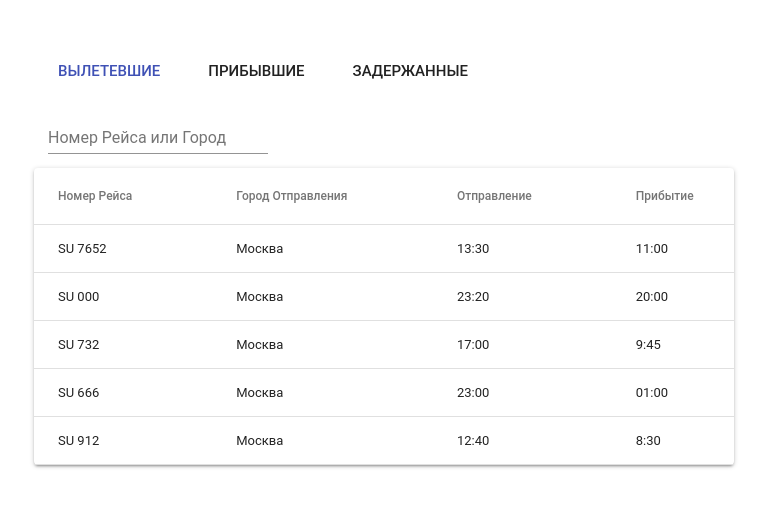
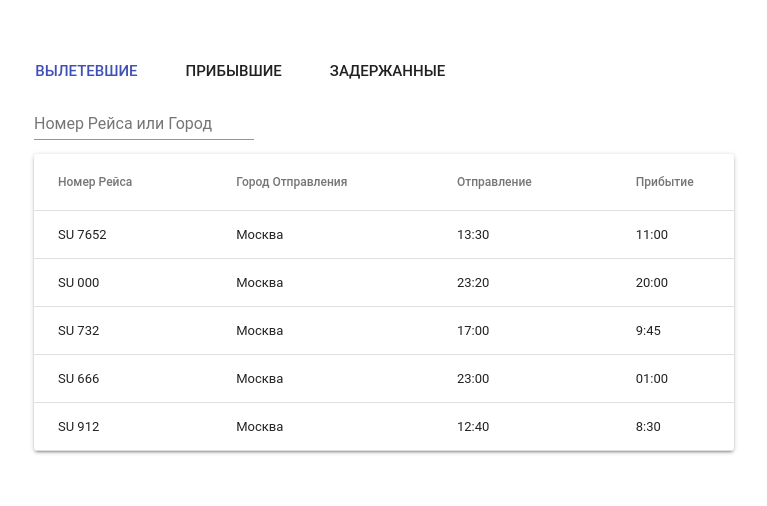
Before and after one commit to CodingMagesty/Flight-Table-App, a React (Create React App) app in the folder flight_app/: page / in a window 1280 px wide. Shown: the top 506 px of the page, without its empty margins (256-1023 px from the left). Built offline with nearby package versions, Linux system fonts and the light colour scheme.

Commit message:
Code Review

```diff
--- a/flight_app/src/Containers/App/App.js
+++ b/flight_app/src/Containers/App/App.js
@@ -1,29 +1,15 @@
 import React, { Component } from 'react';
 import { connect } from 'react-redux';
-import './App.css';
+import { updateFilter } from '../../Actions/Filters';
+import { updateSearch } from '../../Actions/Search';
+
 import SearchInput from '../SearchInput/SearchInput';
 import Filters from '../Filters/Filters';
 import FlightsTable from '../FlightsTable/FlightsTable';
-import { updateFilter } from '../../Actions/Filters';
-import { updateSearch } from '../../Actions/Search';
+
+import './App.css';
 
 class App extends Component {
-  constructor(props) {
-    super(props);
-    this.state = {
-      currentFilter: 'departured',
-      search: ''
-    }
-  }
-
-  updateSearch = (newSearch) => {
-    this.setState({search: newSearch});
-  }
-
-  updateFilter = (newFilter) => {
-    this.setState({currentFilter: newFilter});
-  }
-
   render() {
     return (
       <div className="container">
--- a/flight_app/src/Containers/Filters/Filters.js
+++ b/flight_app/src/Containers/Filters/Filters.js
@@ -4,15 +4,14 @@ import { Button } from '@material-ui/core';
 
 class Filters extends Component {
   clickHandler = (e, filter) => {
-    e.preventDefault();
+    e.preventDefault(); // Не перезагружать страницу
     this.props.updateFilter(filter)
   }
 
   render() {
     return(
-      <div>
-        <form>
-          <Button
+      <div style={{marginLeft: '-3.25%'}}>
+          <Button // Цвет кнопки меняется в зависимости от того, какой фильтр передается в props
             size="large" color={this.props.currentFilter === 'departured' ? 'primary' : 'default'}
             onClick={(e) => this.clickHandler(e, 'departured')}>
               Вылетевшие
@@ -27,7 +26,6 @@ class Filters extends Component {
             onClick={(e) => this.clickHandler(e, 'delayed')}>
               Задержанные
           </Button>
-        </form>
       </div>
     );
   }
--- a/flight_app/src/Containers/FlightsTable/FlightsTable.js
+++ b/flight_app/src/Containers/FlightsTable/FlightsTable.js
@@ -5,14 +5,14 @@ import PropTypes from 'prop-types';
 import DB from '../../DataBase/database.js';
 
 class FlightsTable extends Component {
-  adjustDB = () => {
-    return DB.filter(flight => flight.status === this.props.currentFilter);
-  }
+  // Отфильтруем БД по текущему фильтру,
+  // а затем будем проверять на наличие в оставшихся полях search.
+  filterDBbySubStr = () => {
+    const filterdDB = DB.filter(flight => flight.status === this.props.currentFilter);
 
-  filterDBbySubStr = () => {
-    const filterdDB = this.adjustDB();
-
-    if(isNaN(this.props.search)) {
+    if(isNaN(this.props.search)) { // Проверка на то, ищем ли мы по номеру рейса (int) или по городу (string)
+      // Обязательно переводим поисковой запрос и город в нижний регистр, чтобы
+      // случайно не отфильтровать лишние города
       return filterdDB.filter(flight => flight.from.toLowerCase().includes(this.props.search.toLowerCase()));
     } else {
       return filterdDB.filter(flight => flight.number.includes(this.props.search))
@@ -20,9 +20,10 @@ class FlightsTable extends Component {
   }
 
   render() {
-    console.log(this.props);
-    const filteredDB = (!this.props.search) ? this.adjustDB() : this.filterDBbySubStr();
-    if (filteredDB.length > 0) {
+    const filteredDB = this.filterDBbySubStr();
+    // Проверяем, остались ли после сортировки какие-то элементы. Если нет,
+    // сообщаем об этом пользователю.
+    if (filteredDB.length) {
       return(
         <div>
           <Paper>
--- a/flight_app/src/Containers/SearchInput/SearchInput.js
+++ b/flight_app/src/Containers/SearchInput/SearchInput.js
@@ -3,8 +3,10 @@ import { TextField }  from '@material-ui/core';
 import PropTypes from 'prop-types';
 
 class SearchInput extends Component {
+  // Поскольку хендлер вызывается на onChange, любое изменение вызовет
+  // динамическое обновление таблицы.
   handleChange = (e) => {
-    e.preventDefault();
+    e.preventDefault(); // Не перезагружать страницу
     this.props.updateSearch((e.currentTarget.value));
   }
 
@@ -12,7 +14,7 @@ class SearchInput extends Component {
     const { search } = this.props;
     return (
       <div>
-        <TextField label="Номер Рейса или Город" value={search} onChange={this.handleChange} style={{margin: '2%'}}/>
+        <TextField label="Номер Рейса или Город" value={search} onChange={this.handleChange} style={{marginBottom: '2%'}}/>
       </div>
     );
   }
```
